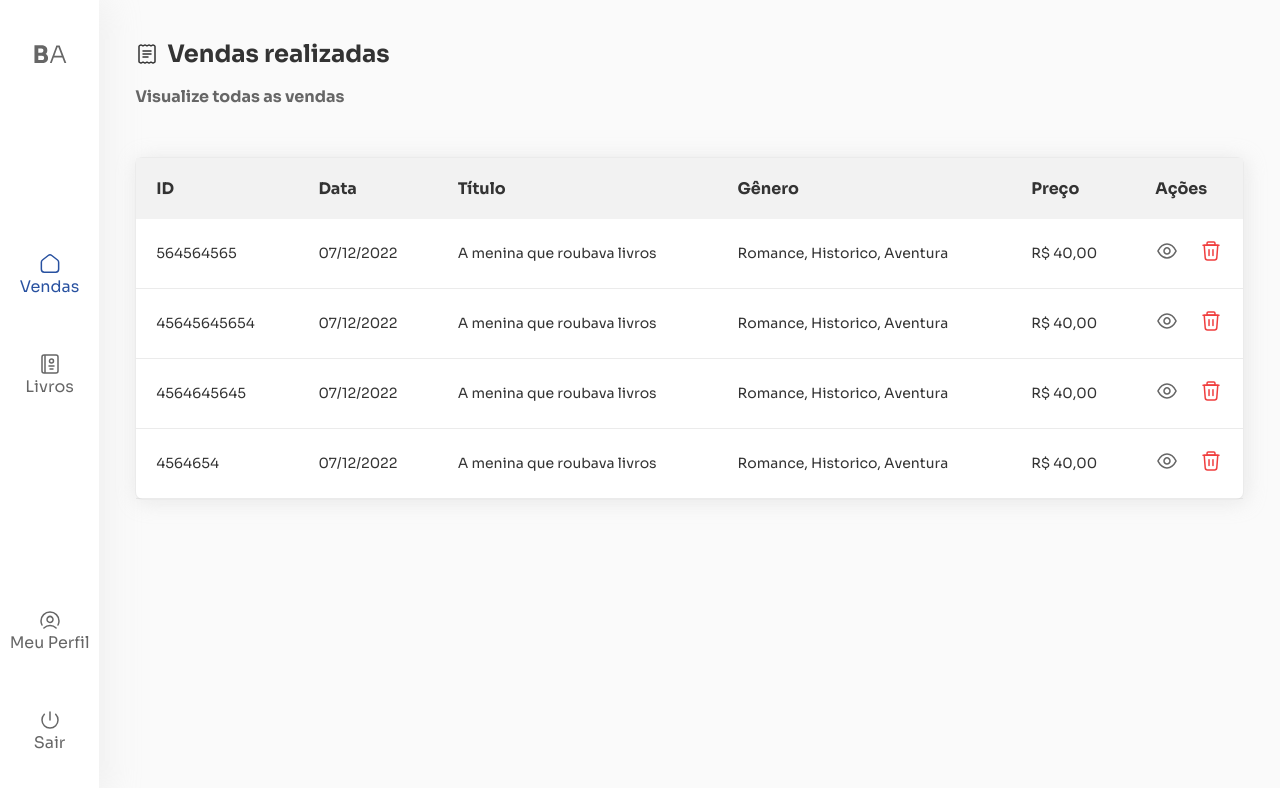
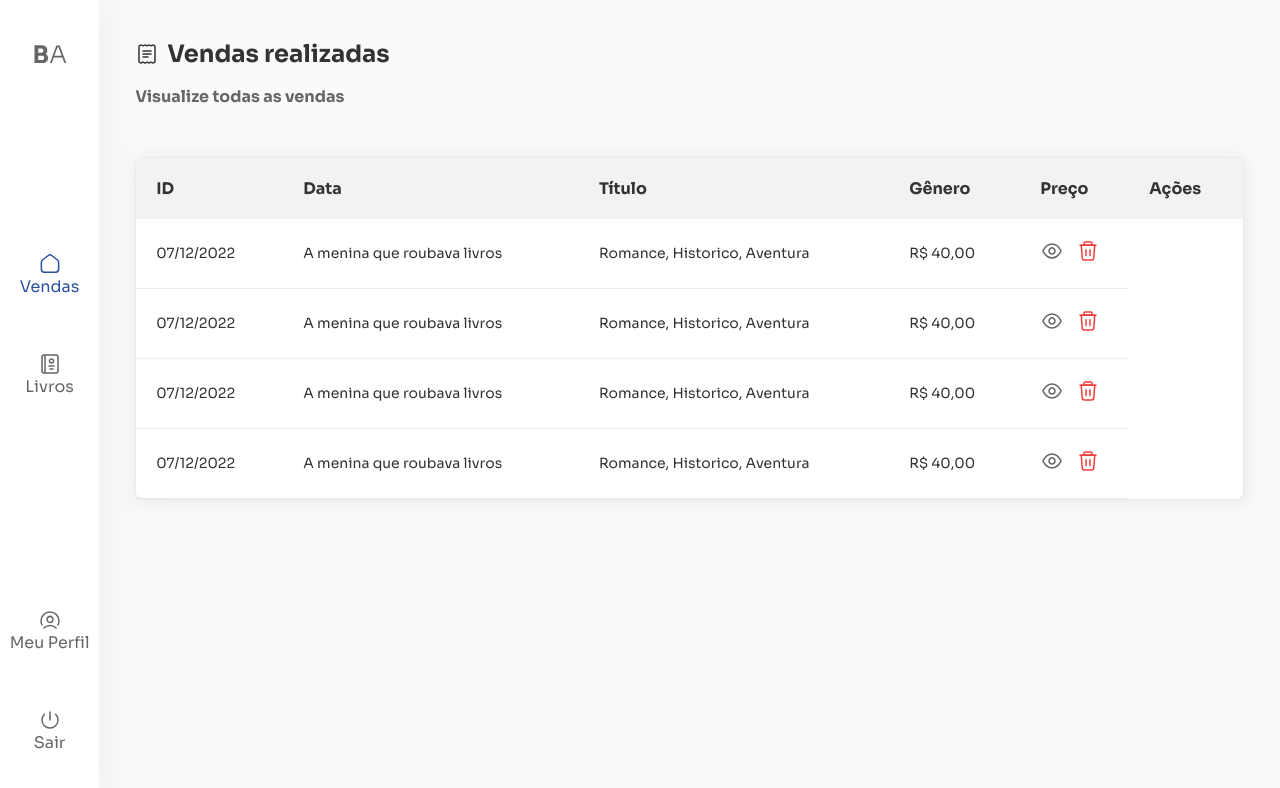
Before and after one commit to lucavini/BOOK_APP, a React (Vite) app: page / in a window 1280 px wide. Shown: the top 788 px of the page. Built offline with nearby package versions, Linux system fonts and the light colour scheme.

Commit message:
feat: table avoid render id

```diff
--- a/src/App/components/atomic/organisms/Table/index.tsx
+++ b/src/App/components/atomic/organisms/Table/index.tsx
@@ -9,7 +9,7 @@ type IActionButtonsProps = {
 type Iprops = {
   actionButtons?: IActionButtonsProps[];
   headerData: string[];
-  data: models.BooksSaled[];
+  data: models.BooksSaled[] | models.BooksStoreged[];
 };
 
 function Table({ actionButtons, headerData, data }: Iprops) {
@@ -26,13 +26,16 @@ function Table({ actionButtons, headerData, data }: Iprops) {
       <Body>
         {data.map((item) => (
           <Row key={item.id}>
-            {Object.entries(item).map(([key, value]) => (
-              <td key={key}>
-                <Text size="small" font="regular">
-                  {value}
-                </Text>
-              </td>
-            ))}
+            {Object.entries(item).map(
+              ([key, value]) =>
+                key !== 'id' && (
+                  <td key={key}>
+                    <Text size="small" font="regular">
+                      {value}
+                    </Text>
+                  </td>
+                ),
+            )}
 
             <td>
               <div className="action-buttoms">
--- a/src/App/components/atomic/organisms/Table/styles.ts
+++ b/src/App/components/atomic/organisms/Table/styles.ts
@@ -31,6 +31,7 @@ export const Row = styled('tr')`
 
     .action-buttoms {
       display: flex;
+      max-width: 60px;
       justify-content: space-between;
 
       div {
```
